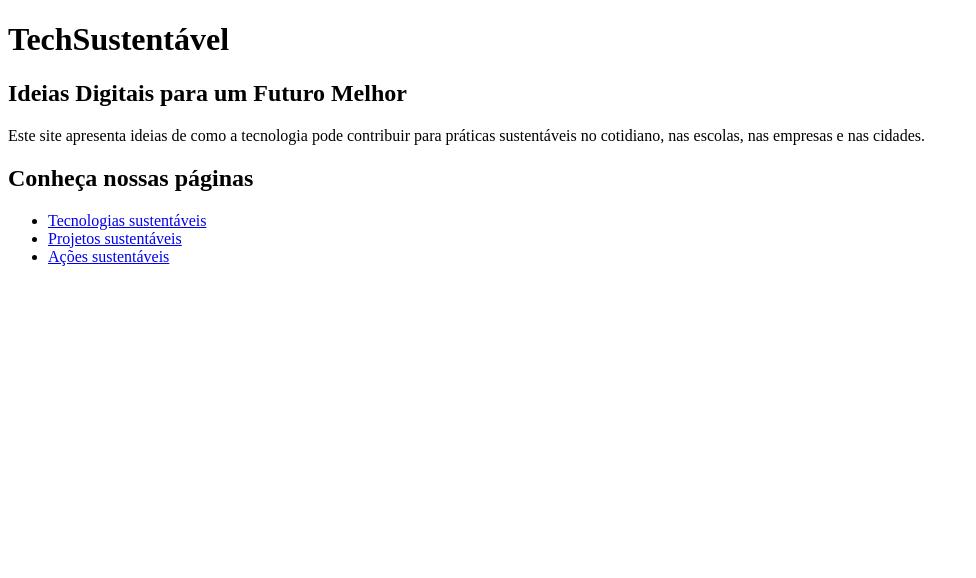
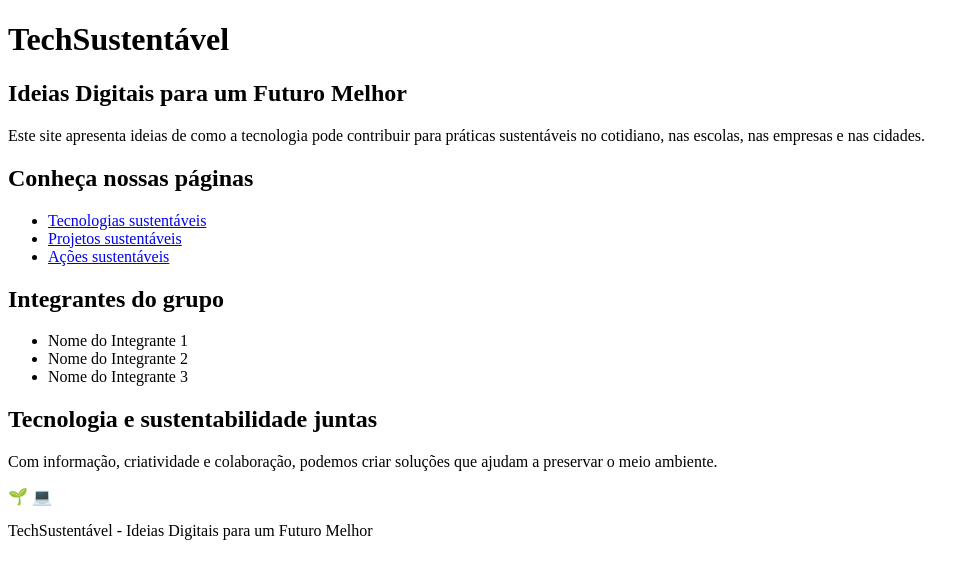
Before and after one commit to FabriciaM/techsustentavel, a plain HTML site: page index.html in a window 1280 px wide. Shown: the whole page, without its empty margins (0-976 px from the left). Drawn offline with Linux system fonts and the light colour scheme.

Commit message:
Adiciona elemento visual e rodape

```diff
--- a/index.html
+++ b/index.html
@@ -44,6 +44,37 @@
         </ul>
     </nav>
 
+    <section>
+        <h2>Integrantes do grupo</h2>
+
+        <ul>
+            <li>Nome do Integrante 1</li>
+            <li>Nome do Integrante 2</li>
+            <li>Nome do Integrante 3</li>
+        </ul>
+    </section>
+
+    <main>
+        <section>
+            <h2>Tecnologia e sustentabilidade juntas</h2>
+
+            <p>
+                Com informação, criatividade e colaboração, podemos criar
+                soluções que ajudam a preservar o meio ambiente.
+            </p>
+
+            <p aria-label="Símbolo de tecnologia e sustentabilidade">
+                🌱 💻
+            </p>
+        </section>
+    </main>
+
+    <footer>
+        <p>
+            TechSustentável - Ideias Digitais para um Futuro Melhor
+        </p>
+    </footer>
+
 
 </body>
 
```
